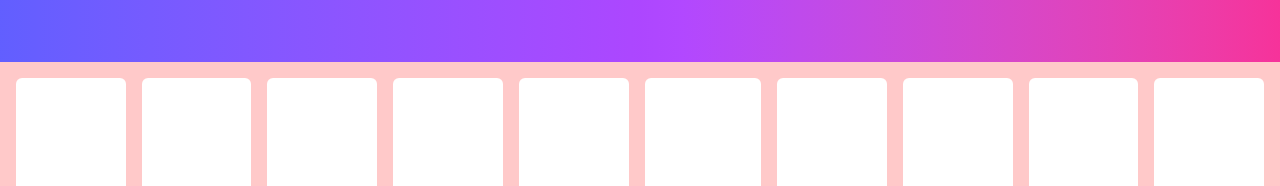
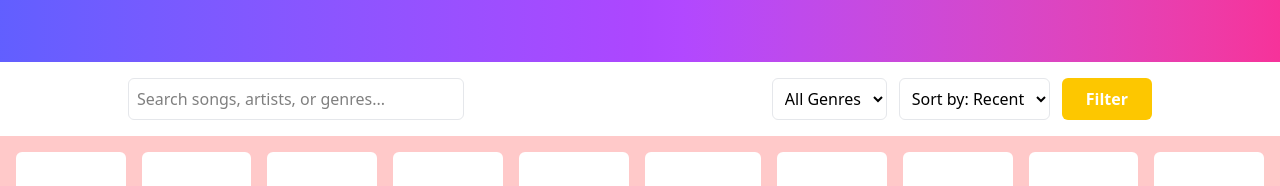
Before and after one commit to markygan123/react-spotify-track-picker, a Next.js app: page / in a window 1280 px wide. Shown: the part 294-480 px from the top of the page. Built offline with nearby package versions, Linux system fonts and the light colour scheme.

Commit message:
add body navbar section

```diff
--- a/src/app/components/body.js
+++ b/src/app/components/body.js
@@ -1,67 +1,98 @@
-import React from 'react'
-import Card from './card'
+import React from "react";
+import Card from "./card";
 
 const listOfSongs = [
   {
     title: "Bohemian Rhapsody",
     genre: "Rock",
-    artist: "Queen"
+    artist: "Queen",
   },
   {
     title: "Billie Jean",
     genre: "Pop",
-    artist: "Michael Jackson"
+    artist: "Michael Jackson",
   },
   {
     title: "Lose Yourself",
     genre: "Hip Hop",
-    artist: "Eminem"
+    artist: "Eminem",
   },
   {
     title: "Shape of You",
     genre: "Pop",
-    artist: "Ed Sheeran"
+    artist: "Ed Sheeran",
   },
   {
     title: "Smells Like Teen Spirit",
     genre: "Grunge",
-    artist: "Nirvana"
+    artist: "Nirvana",
   },
   {
     title: "Blinding Lights",
     genre: "Synthwave/Pop",
-    artist: "The Weeknd"
+    artist: "The Weeknd",
   },
   {
     title: "Hotel California",
     genre: "Rock",
-    artist: "Eagles"
+    artist: "Eagles",
   },
   {
     title: "All of Me",
     genre: "R&B",
-    artist: "John Legend"
+    artist: "John Legend",
   },
   {
     title: "Thinking Out Loud",
     genre: "Pop",
-    artist: "Ed Sheeran"
+    artist: "Ed Sheeran",
   },
   {
     title: "Humble",
     genre: "Hip Hop",
-    artist: "Kendrick Lamar"
-  }
+    artist: "Kendrick Lamar",
+  },
 ];
 
 function Body() {
   return (
-    <div className='bg-red-200 h-screen flex gap-4 p-4'>
-      {listOfSongs.map((song, index)=>(
-        <Card key={index} title={song.title} artist={song.artist} genre={song.genre}/>
-      ))}
+    //div
+    // search navbar section
+    // cards section
+    // statistics
+    <div>
+      {/*  search navbar section */}
+      <div className="bg-white px-32 py-4 flex justify-between">
+        <input
+          placeholder="Search songs, artists, or genres..."
+          className="py-2 px-2 w-84 border border-gray-200 rounded-md"
+        ></input>
+        <div className="flex gap-3">
+          <select className="py-2 px-2 border border-gray-200 rounded-md">
+            <option>All Genres</option>
+          </select>
+          <select className="py-2 px-2 border border-gray-200 rounded-md">
+            <option>Sort by: Recent</option>
+          </select>
+          <button className="bg-yellow-400 py-2 px-6 rounded-md text-white font-semibold">
+            Filter
+          </button>
+        </div>
+      </div>
+
+      {/*   // collection */}
+      <div className="bg-red-200 h-screen flex gap-4 p-4">
+        {listOfSongs.map((song, index) => (
+          <Card
+            key={index}
+            title={song.title}
+            artist={song.artist}
+            genre={song.genre}
+          />
+        ))}
+      </div>
     </div>
-  )
+  );
 }
 
-export default Body
+export default Body;
```
